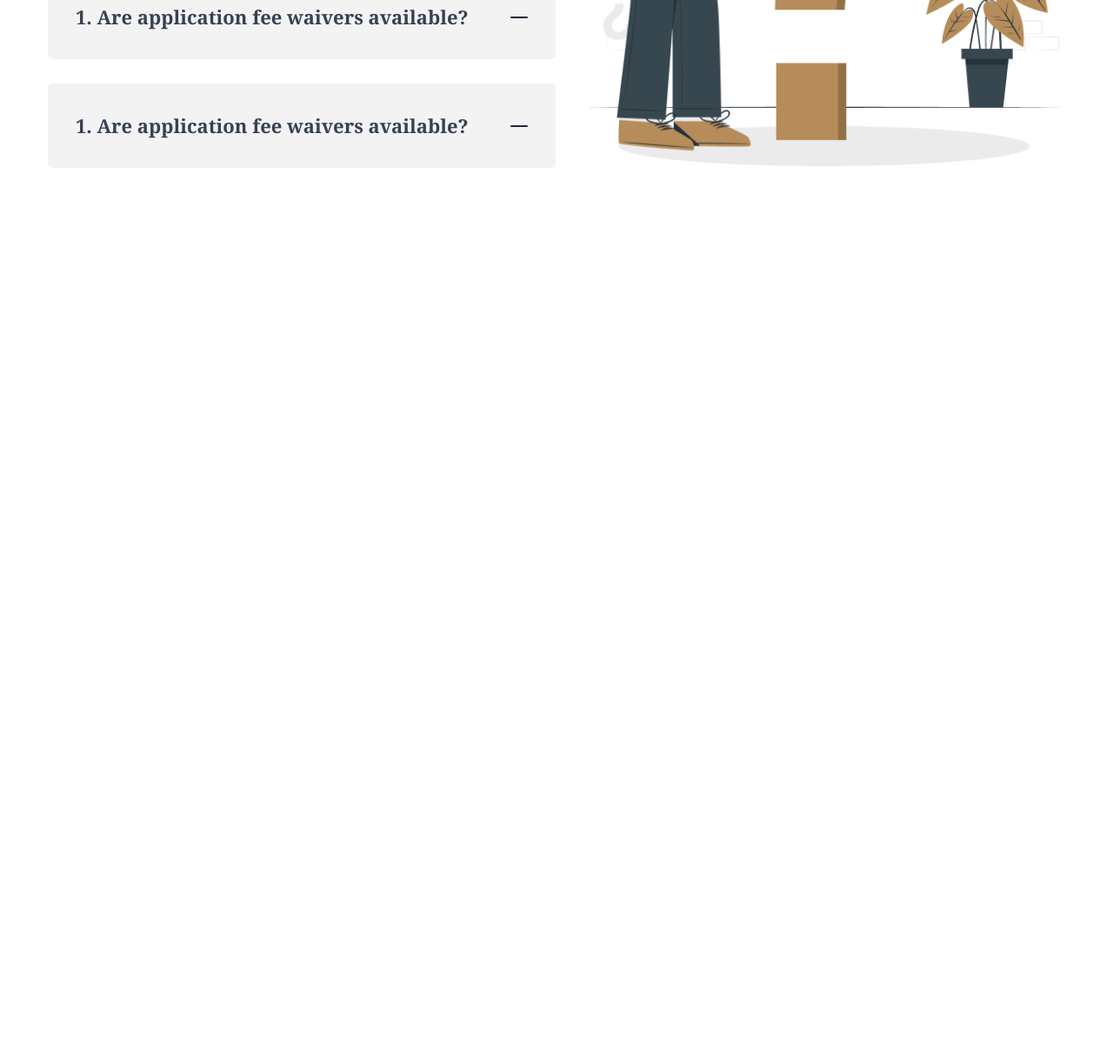
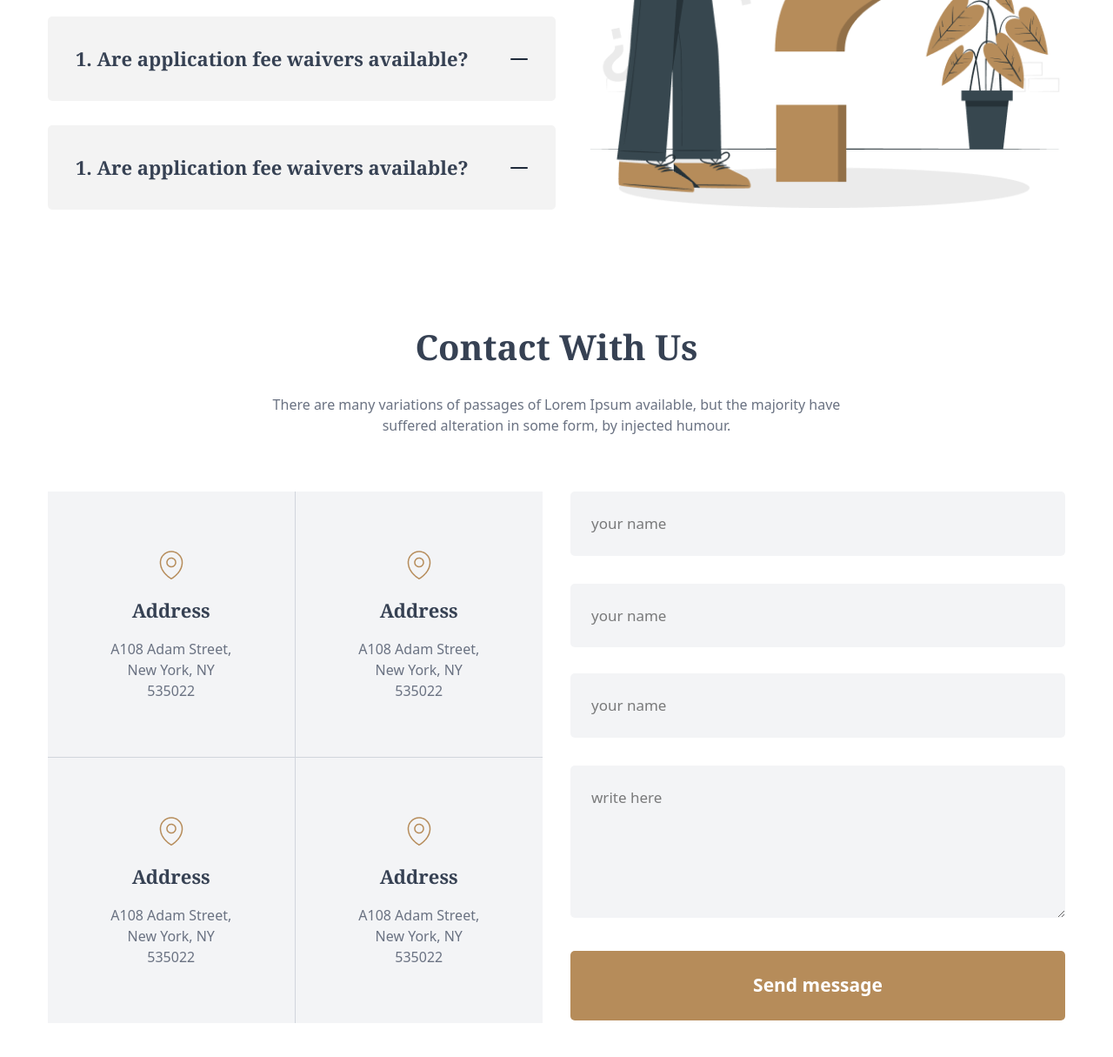
Before and after one commit to arhosain/legal-solution-website, a plain HTML site: page index.html in a window 1280 px wide. Shown: the part 3364-4579 px from the top of the page at 87% size. Before the commit the page ends 3685 px from the top, so only its background shows below. Drawn offline with nearby package versions, Linux system fonts and the light colour scheme.

Commit message:
added contact section

```diff
--- a/index.html
+++ b/index.html
@@ -183,7 +183,7 @@
     <!-- FAQ  -->
     <section class="mb-32">
       <h2 class=" text-[40px] font-serif font-extrabold text-center text-gray-700">Frequently Asked Any Questions</h2>
-      <p class="text-[16px] font-light text-center text-gray-500">There are many variations of passages of Lorem Ipsum available, but the majority have suffered alteration in some form,
+      <p class="text-[16px] mt-6 font-light text-center text-gray-500">There are many variations of passages of Lorem Ipsum available, but the majority have <br> suffered alteration in some form,
       by injected humour.</p>
       <div class="flex  mt-16 gap-8 ">
         <div class="FAQ-container ">
@@ -241,8 +241,85 @@
       </div>
 
     </section>
+
+    <!-- contact section  -->
+
+    <section class="mb-[120px]">
+      <h3 class="text-[40px]  font-serif font-extrabold text-center text-gray-700">Contact With Us</h3>
+      <p class="text-[16px] mt-6 font-light text-center text-gray-500">There are many variations of passages of Lorem Ipsum available, but the majority have <br> suffered alteration in some form,
+      by injected humour.</p>
+
+
+      <div class="flex gap-8 mt-16 ">
+      <!-- contacts -->
+      <div class=" grid grid-cols-2 w-[100%] ">
+
+        <div class="bg-gray-100 border-r text-center border-gray-300 flex flex-col items-center p-16">
+
+<img src="./images/location.png" alt="">
+
+<h4 class="text-[22px] mt-4 mb-4 whitespace-nowrap font-serif font-bold text-gray-700 ">Address</h4>
+<p class="text-[16px] font-light  text-gray-500">A108 Adam Street,
+  New York, NY 535022</p>
+
+
+        </div>
+        <div class="bg-gray-100 flex text-center flex-col items-center p-16">
+
+<img src="./images/location.png" alt="">
+
+<h4 class="text-[22px] mt-4 mb-4 whitespace-nowrap font-serif font-bold text-gray-700 ">Address</h4>
+<p class="text-[16px] font-light  text-gray-500">A108 Adam Street,
+  New York, NY 535022</p>
+
+
+        </div>
+        <div class="bg-gray-100 text-center border-r border-t border-gray-300 flex flex-col items-center p-16">
+
+<img src="./images/location.png" alt="">
+
+<h4 class="text-[22px] mt-4 mb-4 whitespace-nowrap font-serif font-bold text-gray-700 ">Address</h4>
+<p class="text-[16px] font-light  text-gray-500">A108 Adam Street,
+  New York, NY 535022</p>
+
+
+        </div>
+        <div class="bg-gray-100 text-center border-t border-gray-300 flex flex-col items-center p-16">
+
+<img src="./images/location.png" alt="">
+
+<h4 class="text-[22px] mt-4 mb-4 whitespace-nowrap font-serif font-bold text-gray-700 ">Address</h4>
+<p class="text-[16px] font-light  text-gray-500">A108 Adam Street,
+  New York, NY 535022</p>
+
+
+        </div>
+
+      </div>
+
+      <!-- input  -->
+      <div class="w-full">
+        <form action="" class="">
+          <input class="bg-gray-100 text-[17px] p-6 mb-[32px] rounded-[5px] w-full" placeholder="your name" type="text">
+          <input class="bg-gray-100 text-[17px] mb-[30px] p-6 rounded-[5px] w-full" placeholder="your name" type="email">
+          <input class="bg-gray-100 text-[17px] mb-[32px] p-6 rounded-[5px] w-full" placeholder="your name" type="password">
+          <textarea rows="5" class="bg-gray-100 text-[17px] mb-[32px]  p-6 rounded-[5px] w-full" placeholder="write here" name="" id=""></textarea>
+          <input class="bg-[#B68C5A] text-white text-[21px] font-semibold text-center p-6 rounded-[5px] w-full" type="submit" value="Send message">
+        </form>
+      </div>
+      </div>
+    </section>
   </main>
-  <footer>
+
+  <footer class="bg-black ">
+    <section>
+      <div>
+
+      </div>
+      <div></div>
+      <div></div>
+      <div></div>
+    </section>
 
   </footer>
 
```
